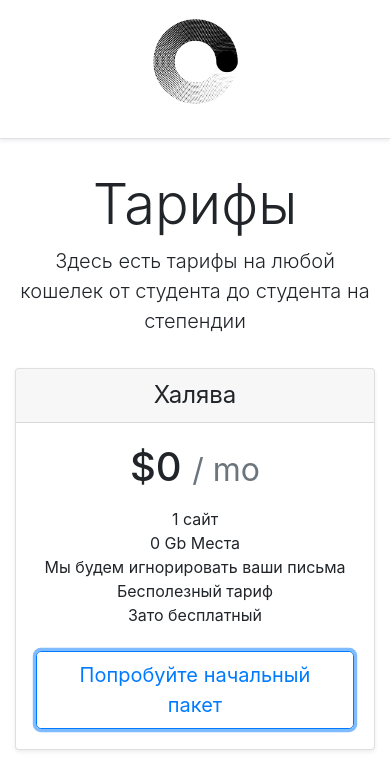
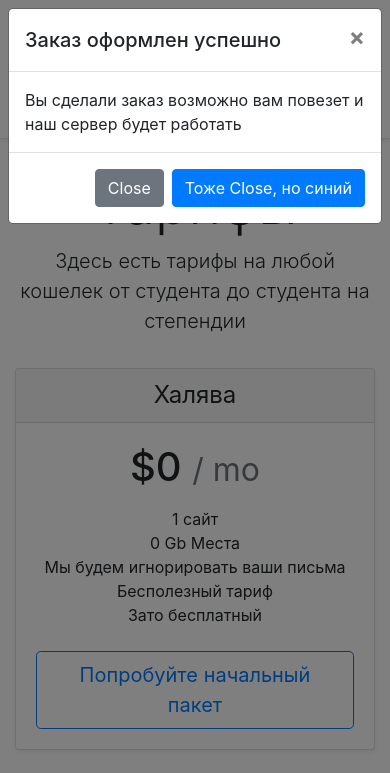
Before and after one commit to KirillSemennikov2803/web-exam-15.06.19, a plain HTML site: page tarif.html in a window 390 px wide. Both pictures are taken after a click on the button "Попробуйте начальный пакет". Shown: the top 773 px of the page. Drawn offline with nearby package versions, Linux system fonts and the light colour scheme.

Commit message:
final changes

```diff
--- a/js/tarith.js
+++ b/js/tarith.js
@@ -4,6 +4,45 @@ var support;
 var typeDisk;
 var mount;
 var price=document.querySelector("#price");
+// 1. Создаём новый объект XMLHttpRequest
+var xhr = new XMLHttpRequest();
+var date= {
+    "1":1,
+    "2":1,
+    "3":1,
+    "4":0.9,
+    "5":0.9,
+    "6":0.9,
+    "7":0.9,
+    "8":0.9,
+    "9":0.9,
+    "10":0.9,
+    "11":0.9,
+    "12":0.8,
+    "13":0.8,
+    "14":0.8,
+    "15":0.8,
+    "16":0.8,
+    "17":0.8,
+    "18":0.8,
+    "19":0.8,
+    "20":0.8,
+    "21":0.8,
+    "22":0.8,
+    "23":0.8,
+    "24":0.8,
+    "25":0.7,
+    "26":0.6,
+    "27":0.6,
+    "28":0.6,
+    "29":0.6,
+    "30":0.6,
+    "31":0.6,
+    "32":0.6
+}
+
+// 2. Конфигурируем его: GET-запрос на URL 'phones.json'
+xhr.open('GET', 'db.json', false);
 function price1() {
    people=document.querySelector("#people").value;
    diskSpace=document.querySelector("#diskSpace").value;
@@ -17,9 +56,21 @@ function price1() {
        document.querySelector("#present").innerHTML = "";
    }
    var pricet=people*typeDisk*(diskSpace+support);
+   if (document.querySelector("#defaultCheck1").checked){
+       pricet+=1;
+   }
+    if (document.querySelector("#defaultCheck2").checked){
+        pricet+=9;
+    }
+    pricet*=date[mount];
+    pricet = pricet.toFixed(2)
+
     console.log( );
-    price.innerHTML = "Цена: "+pricet+"$";
-    setTimeout(price1,1000);
+    price.innerHTML = "Цена: "+pricet+"$/mo";
+    setTimeout(price1,100);
     return  pricet;
 }
 price1();
+function restart() {
+    location.reload();
+}
--- a/tarif.html
+++ b/tarif.html
@@ -49,7 +49,7 @@
                      <li>Бесполезный тариф</li>
                      <li>Зато бесплатный</li>
                   </ul>
-                  <button type="button" class="btn btn-lg btn-block btn-outline-primary">Попробуйте начальный пакет</button>
+                  <button type="button" class="btn btn-lg btn-block btn-outline-primary" data-toggle="modal" data-target="#exampleModal">Попробуйте начальный пакет</button>
                </div>
             </div>
             <div class="card mb-4 shadow-sm">
@@ -64,7 +64,7 @@
                      <li>Мы  не будем игнорировать ваши письма(наверное)</li>
                      <li>Не бесплатно</li>
                   </ul>
-                  <button type="button" class="btn btn-lg btn-block btn-primary">Начните работу с нашим хостингом</button>
+                  <button type="button" class="btn btn-lg btn-block btn-primary" data-toggle="modal" data-target="#exampleModal">Начните работу с нашим хостингом</button>
                </div>
             </div>
             <div class="card mb-4 shadow-sm">
@@ -79,7 +79,7 @@
                      <li>Мы  не будем игнорировать ваши письма(точно)</li>
                      <li>Вы элита нашего хостинга</li>
                   </ul>
-                  <button type="button" class="btn btn-lg btn-block btn-primary">Станьте Элитой</button>
+                  <button type="button" class="btn btn-lg btn-block btn-primary" data-toggle="modal" data-target="#exampleModal">Станьте Элитой</button>
                </div>
             </div>
          </div>
@@ -179,11 +179,36 @@
             </label>
          </div>
          <div class="h1" id="price">Цена:</div>
-         <button type="button" class="btn btn-success">Заказать прямо сейчас</button>
+         <button type="button" class="btn btn-success" data-toggle="modal" data-target="#exampleModal">Заказать прямо сейчас</button>
       </div>
 
       </div>
       </div>
+      </div>
+      <!-- Button trigger modal -->
+
+
+
+
+      <!-- Modal -->
+      <div class="modal fade" id="exampleModal" tabindex="-1" role="dialog" aria-labelledby="exampleModalLabel" aria-hidden="true">
+         <div class="modal-dialog" role="document">
+            <div class="modal-content">
+               <div class="modal-header">
+                  <h5 class="modal-title" id="exampleModalLabel"> Заказ оформлен успешно</h5>
+                  <button type="button" class="close" data-dismiss="modal" aria-label="Close">
+                     <span aria-hidden="true">&times;</span>
+                  </button>
+               </div>
+               <div class="modal-body">
+                  Вы сделали заказ возможно вам повезет и наш сервер будет работать
+               </div>
+               <div class="modal-footer">
+                  <button type="button" class="btn btn-secondary" data-dismiss="modal" onclick="restart()">Close</button>
+                  <button type="button" class="btn btn-primary "onclick="restart()">Тоже Close, но синий</button>
+               </div>
+            </div>
+         </div>
       </div>
       <footer class="pt-4 my-md-5 pt-md-5 border-top">
          <div class="row">
```
Also changed, not shown: db.json (added, +37 -0 lines).
